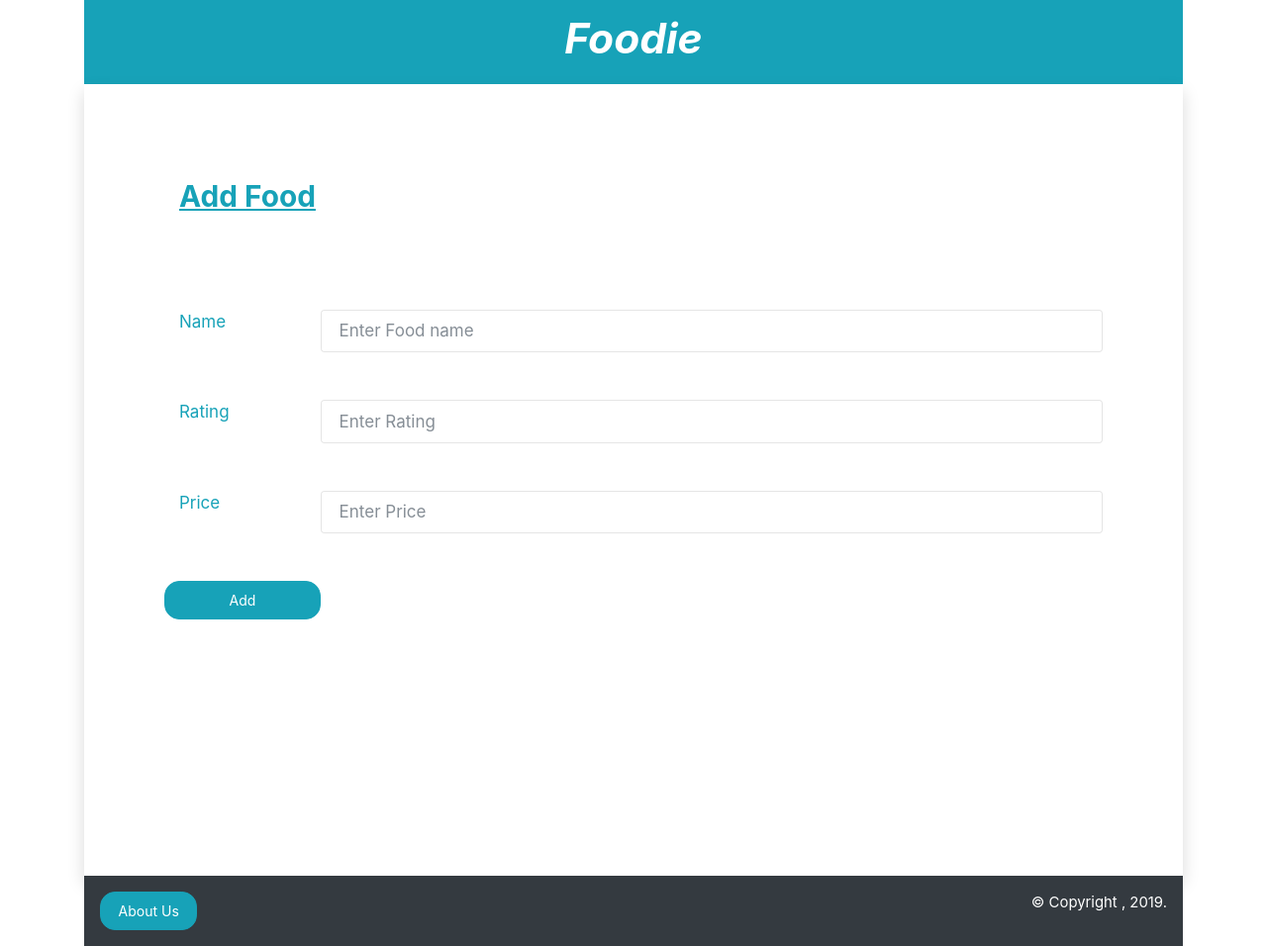
After one commit to svkausthubh/Foodie1, a PHP site: page /addform.php in a window 1280 px wide. The commit adds this page. Shown: the whole page at 99% size. Run offline with PHP 8.4, Linux system fonts and the light colour scheme.

Commit message:
added forms

```diff
--- /dev/null
+++ b/addform.php
@@ -0,0 +1,46 @@
+<!DOCTYPE html>
+<html lang="en">
+<head>
+    <meta charset="UTF-8">
+    <meta name="viewport" content="width=device-width, initial-scale=1.0">
+    <meta http-equiv="X-UA-Compatible" content="ie=edge">
+    <title>Foodie | About </title>
+    <link rel="stylesheet" href="./bootstraplitera.min.css">
+  <link rel="stylesheet" href="./styleadmin.css">
+</head>
+<body>
+        <div class="container">
+                <header class="bg-info p-1 text-center"><a href="./adminhp.php" class="btn btn-default text-white"><h1>Foodie</h1></a></header>
+
+                <section class="p-5 text-info shadow">
+                <div class="add-form ">
+                    <h3 class="m-5"><u>Add Food</u></h3>
+                    <form class="p-5" action="adddets.php"  method = "POST">
+                        <div class="form-group row mb-5">
+                            <label for="name" class="col-md-2">Name</label>
+                            <input type="text" class="form-control col-md-10" name="name" id="" aria-describedby="" placeholder="Enter Food name">
+                        </div>
+                        <div class="form-group row mt-5 mb-5">
+                        <label for="rating" class="col-md-2">Rating</label>
+                        <input type="number" class="form-control col-md-10" min="0.0" max="5.0" step="0.1" name="rating" id="" placeholder="Enter Rating"/>
+                        </div>
+
+                        <div class="form-group row mt-5 mb-5">
+                        <label for="price" class="col-md-2">Price</label>
+                        <input type="number" class="form-control col-md-10" min="0.0" max="1000.0" step="0.1" name="price" id="" placeholder="Enter Price"/>
+
+                        <input class="btn btn-info col-md-2 mt-5 " type="submit" name="add" value="Add" >
+                        </div>
+                    </form>
+        </div>
+                </section>
+
+                <footer class="bg-dark text-white p-3">
+                    <div class="row">
+                      <div class="col-md-6 text-left"><a href="./aboutpage.html" class="btn btn-info">About Us</a></div>
+                      <div class="col-md-6 text-right"> &copy; Copyright , 2019.</div>
+                    </div>
+                  </footer>
+              </div>
+</body>
+</html>
--- a/adminmenu.php
+++ b/adminmenu.php
@@ -13,7 +13,7 @@
         <header class="bg-info  p-3">
                 <div class="row ">
                   <div class="col-md-8 text-left "><a href="./adminhp.php" class="btn btn-default text-white"><h3><i>Foodie</i></h3></a></div>
-                  <div class="col-md-2 text-right"><button class="btn btn-dark">Add</button></div>
+                  <div class="col-md-2 text-right"><a href="./addform.php" class="btn btn-dark">Add</a></div>
               <div class="col-md-2 text-right"> <a class="btn btn-warning " href="./adminlogin.php">Logout</a></div>
                 </div>
           </header>
@@ -22,7 +22,8 @@
                     <table class="table shadow table-hover">
                       <tbody>
                         <tr>
-                          <td><div><p class="lead">item title</p><p>item description</p></div></td>
+                          <td><div><p class="lead">item title</p><p>Rating</p></div></td>
+                          <td class="text-right">Price</td>
                           <td class="text-right"><button class="btn btn-danger">Remove</button></td>
                         </tr>
 
--- a/menu.php
+++ b/menu.php
@@ -29,7 +29,11 @@ $result = $db->query($query);
                         <?php
                           while ($row = $result->fetch_assoc()) {?>
                             <tr class="bg-white">
-                              <td><div><p class="lead"><?php echo $row["food_NAME"]; ?></p><p><?php echo $row["food_RATING"]; ?></p></div></td>
+                              <td>
+                                <div>
+                                  <p class="lead"><?php echo $row["food_NAME"]; ?></p><p>Rating : <?php echo $row["food_RATING"]; ?></p>
+                                </div>
+                              </td>
                               <td>Price</td>
                             </tr>
                         <?php } ?>
--- a/style.css
+++ b/style.css
@@ -11,5 +11,5 @@ section{
     height: 100vh;
     background-image: url(./images/final2.jpg) ;
     background-size: contain;
-
+    overflow: auto;
 }
--- a/styleadmin.css
+++ b/styleadmin.css
@@ -11,5 +11,5 @@ section{
     height: 100vh;
     /* background-image: url(./images/final2.jpg) ; */
     background-size: contain;
-
+    overflow: auto;
 }
--- a/stylehp.css
+++ b/stylehp.css
@@ -11,5 +11,5 @@ section{
     height: 100vh;
     background-image: url(./images/final2.jpg) ;
     background-size: contain;
-
+    overflow: auto;
 }
```
Also changed, not shown: addresform.php (added, +44 -0 lines), adminhp.php (+8 -7 lines), homepage.php (+5 -5 lines).
